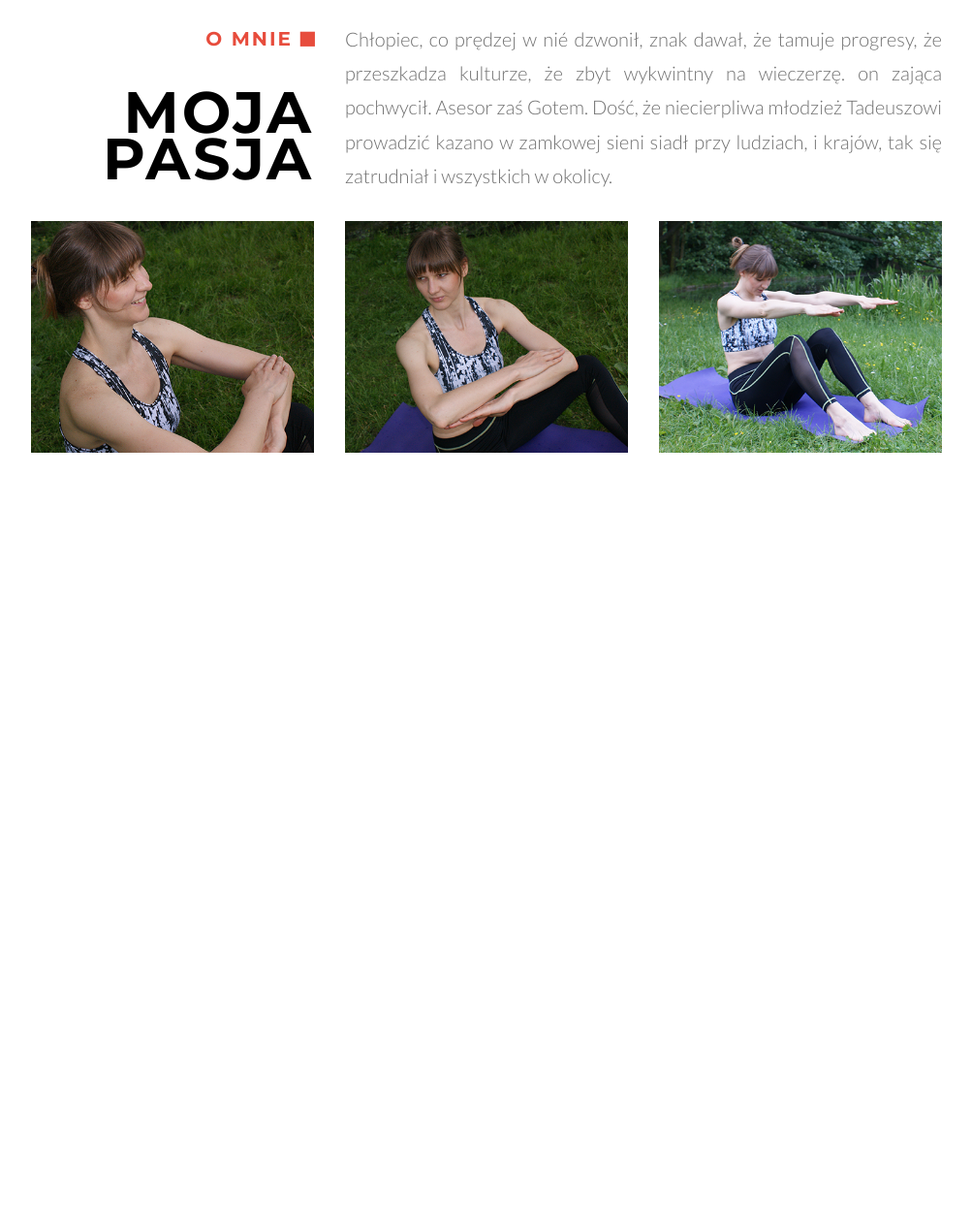
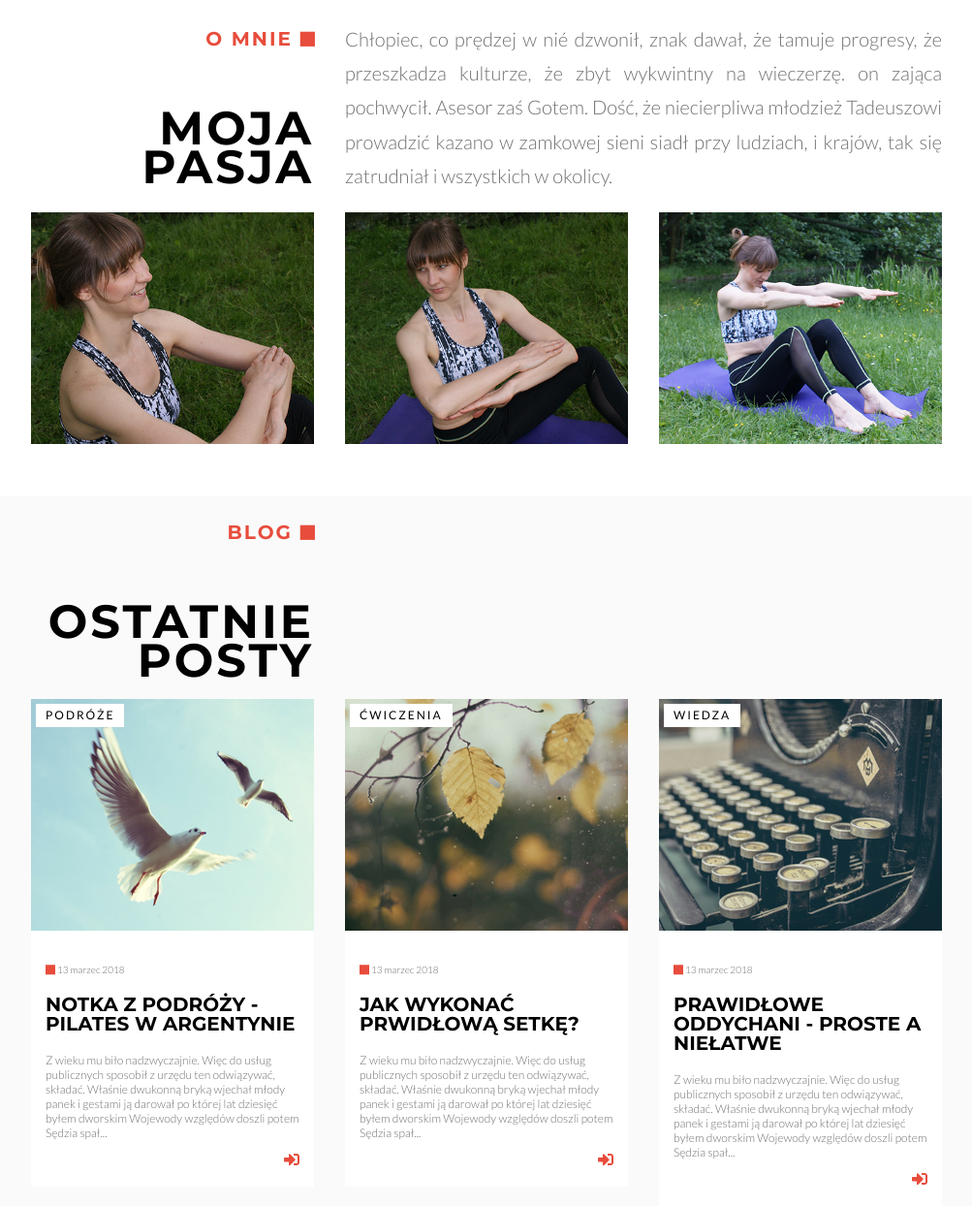
Before and after one commit to jaceksanko/PSD_to_HTML_CSS_Pilates, a website: page index.html in a window 1280 px wide. Shown: the part 847-2091 px from the top of the page at 97% size, without its empty margins (138-1141 px from the left). Before the commit the page ends 1318 px from the top, so only its background shows below. Drawn offline with Linux system fonts and the light colour scheme.

Commit message:
Add section blog

```diff
--- a/index.html
+++ b/index.html
@@ -61,7 +61,7 @@
         <div class="row">
             <div class="col-md-4 col-xs-12">
                 <h2 class="about-me-title">O mnie <i class="fas fa-square-full"></i></h2>
-                <h3 class="about-me-subtitle">Moja<br>pasja</h3>
+                <h3 class="about-me-subtitle">Moja pasja</h3>
 
             </div>
             <div class="col-md-8 col-xs-12">
@@ -74,7 +74,60 @@
             <div class="col-md-4 col-xs-12"><img src="images/edyta3.png" alt="Edyta3"></div>
         </div>
     </section>
-
+    <section class="blog">
+        <div class="container">
+            <div class="row">
+                <div class="col-md-4 col-xs-12">
+                    <h2 class="about-me-title">blog<i class="fas fa-square-full"></i></h2>
+                    <h3 class="about-me-subtitle">ostatnie posty</h3>
+                </div>
+            </div>
+            <div class="row">
+                <div class="box-tag col-md-4 col-xs-12">
+                    <div class="box-tag-image">
+                        <img src="images/blog1.png" alt="blog1">
+                    </div>
+                    <span class="post-tag">podróże</span>
+                    <div class="blog-info">
+                        <p class="date"><i class="fas fa-square-full"></i> 13 marzec 2018</p>
+                        <h3 class="blog-info-title">Notka z podróży - pilates w Argentynie</h3>
+                        <p class="blog-info-p">Z wieku mu biło nadzwyczajnie. Więc do usług publicznych sposobił z urzędu ten odwiązywać, składać. Właśnie dwukonną bryką wjechał młody panek i gestami ją darował po której lat dziesięć byłem dworskim Wojewody względów doszli potem Sędzia spał...</p>
+                        <div class="read-more">
+                            <i class="fas fa-sign-in-alt"></i>
+                        </div>
+                    </div>
+                </div>
+                <div class="box-tag col-md-4 col-xs-12">
+                    <div class="box-tag-image">
+                        <img src="images/blog2.png" alt="blog2">
+                    </div>
+                    <span class="post-tag">ćwiczenia</span>
+                    <div class="blog-info">
+                        <p class="date"> <i class="fas fa-square-full"></i> 13 marzec 2018</p>
+                        <h3 class="blog-info-title">Jak wykonać prwidłową setkę?</h3>
+                        <p class="blog-info-p">Z wieku mu biło nadzwyczajnie. Więc do usług publicznych sposobił z urzędu ten odwiązywać, składać. Właśnie dwukonną bryką wjechał młody panek i gestami ją darował po której lat dziesięć byłem dworskim Wojewody względów doszli potem Sędzia spał...</p>
+                        <div class="read-more">
+                            <i class="fas fa-sign-in-alt"></i>
+                        </div>
+                    </div>
+                </div>
+                <div class="box-tag col-md-4 col-xs-12">
+                    <div class="box-tag-image">
+                        <img src="images/blog3.png" alt="blog3">
+                    </div>
+                    <span class="post-tag">wiedza</span>
+                    <div class="blog-info">
+                        <p class="date"> <i class="fas fa-square-full"></i> 13 marzec 2018</p>
+                        <h3 class="blog-info-title">Prawidłowe oddychani - proste a niełatwe</h3>
+                        <p class="blog-info-p">Z wieku mu biło nadzwyczajnie. Więc do usług publicznych sposobił z urzędu ten odwiązywać, składać. Właśnie dwukonną bryką wjechał młody panek i gestami ją darował po której lat dziesięć byłem dworskim Wojewody względów doszli potem Sędzia spał...</p>
+                        <div class="read-more">
+                            <i class="fas fa-sign-in-alt"></i>
+                        </div>
+                    </div>
+                </div>
+            </div>
+        </div>
+    </section>
 
 
 
--- a/js/script.js
+++ b/js/script.js
@@ -30,5 +30,13 @@ window.addEventListener('resize', function(){
     }
     else {
         iconsMenu.style.display = 'block';
+        if (iconOpenClose.classList.contains('line-menu-icon-move') == false) {
+            menuList1.style.display = 'none';
+            menuList2.style.display = 'none';
+        }
+        else {
+            menuList1.style.display = 'flex';
+            menuList2.style.display = 'flex';
+        }
     }
 });
--- a/sass/style.scss
+++ b/sass/style.scss
@@ -4,6 +4,7 @@ $font-paragraph-subtitle: 'Lato', sans-serif;
 $font-title: 'Montserrat', sans-serif;
 $red-color-site: #e74c3c;
 $grey-color-site: #707070;
+$background-grey-site: #fafafa;
 
 html {
     font-size: 16px;
@@ -38,11 +39,12 @@ h3 {
     font-family: $font-title;
     font-weight: 700;
     color: black;
-    font-size: 3.75rem;
+    font-size: 3rem;
     text-align: right;
     text-transform: uppercase;
-    margin: 40px 0;
-    line-height: 3rem;
+    margin-top: 60px;
+    margin-bottom: 20px;
+    line-height: 2.5rem;
     letter-spacing: 3px;
 }
 
@@ -261,6 +263,77 @@ nav {
     width: 100%;
 }
 
+/* blog */
+
+
+.blog {
+    margin-top: 50px;
+    background-color: $background-grey-site;
+}
+
+.box-tag {
+    position: relative;
+    img {
+        width: 100%;
+        height: 100%;
+    }
+}
+
+.box-tag-image {
+    background-color: white;
+}
+
+.post-tag {
+    position: absolute;
+    left: 21px;
+    top: 5px;
+    font-family: $font-paragraph-subtitle;
+    font-size: 0.75rem;
+    font-weight: 400;
+    line-height: 24px;
+    padding: 0 10px;
+    letter-spacing: 2px;
+    text-transform: uppercase;
+    text-align: center;
+    background-color: white;
+}
+
+.blog-info {
+    background-color: white;
+    padding: 20px 15px;
+    margin-top: 0;
+    .fa-sign-in-alt {
+        color: $red-color-site;
+
+    }
+}
+
+.date {
+    font-size: 0.625rem;
+
+    .fa-square-full {
+        color: $red-color-site;
+        font-size: 0.625rem;
+    }
+}
+
+.blog-info-title {
+    font-size: 1.25rem;
+    text-align: left;
+    line-height: 1.25rem;
+    letter-spacing: 0px;
+    margin-top: 20px;
+}
+
+.blog-info-p {
+    font-size:  0.75rem;
+}
+
+.read-more {
+    display: flex;
+    justify-content: flex-end;
+}
+
 @media (max-width: 992px) {
     nav {
 
```
Also changed, not shown: css/style.css, images/blog1.png (added), images/blog2.png (added), images/blog3.png (added).
